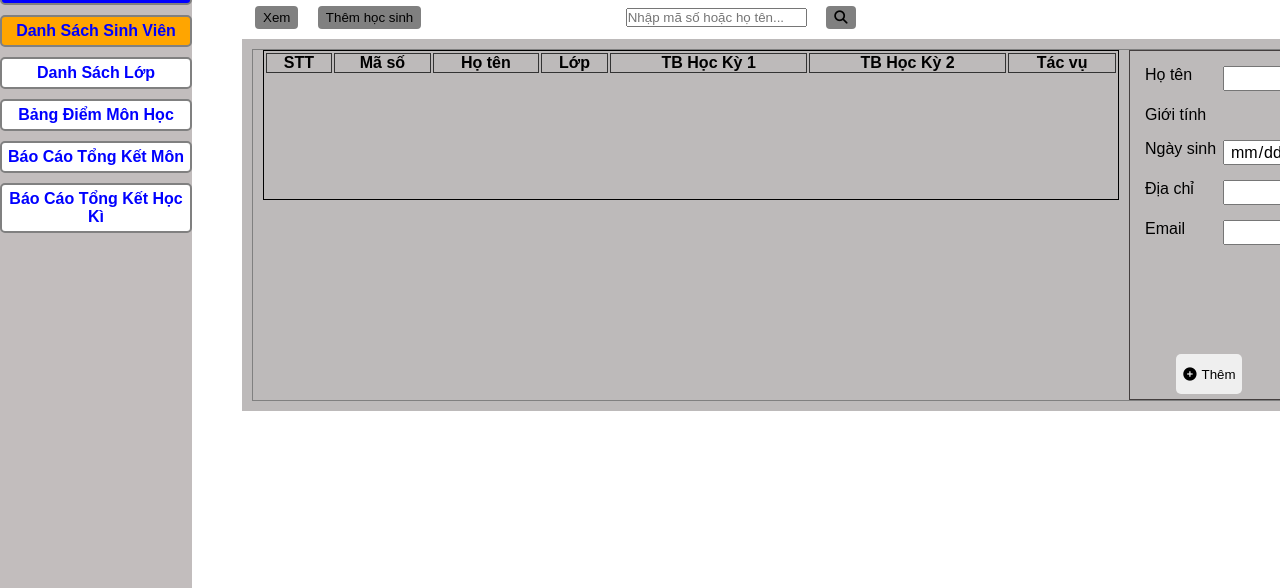
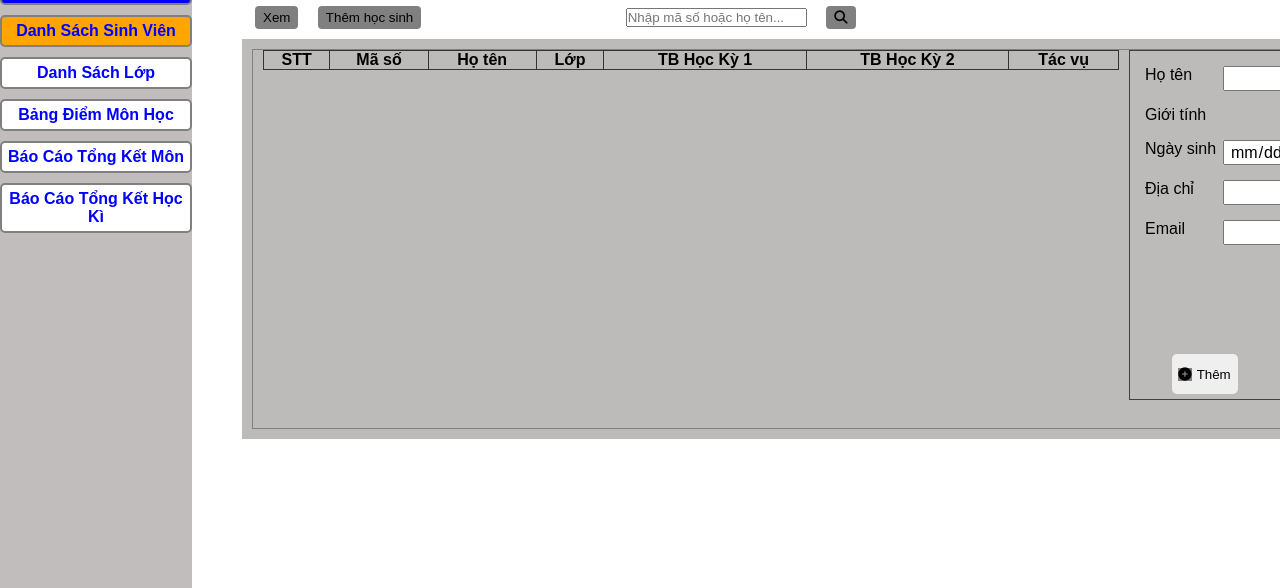
Before and after one commit to NDinhChien/student-management, a plain HTML site: page client/student-list.html in a window 1280 px wide. Both pictures are taken after a click on the button "Thêm học sinh". Shown: the part 212-800 px from the top of the page. Drawn offline with Linux system fonts and the light colour scheme.

Commit message:
Sửa một số giao diện nhỏ

```diff
--- a/client/pages/student-list/student-list.js
+++ b/client/pages/student-list/student-list.js
@@ -99,6 +99,10 @@ function editableStuForm(event) {
     updateStuBtn.style.display = 'block';
     cancelBtn.style.display = 'block';
 }
+function resetStuForm(event) {
+    event.preventDefault();
+    stuForm.reset();
+}
 function isFormFullfilled() {
     const elements = document.querySelectorAll("#stu-form input");
     for (let x=1; x<elements.length; x++)  {
@@ -108,6 +112,7 @@ function isFormFullfilled() {
     }
     return true;
 }
+
 
 // Student Table
 const stuTableTbody = document.querySelector('#stu-table-tbody');
--- a/client/pages/student-list/student-list.scss
+++ b/client/pages/student-list/student-list.scss
@@ -110,7 +110,7 @@
               top: -20px;
               left: 26px;
               padding: 6px;
-              border: 1px solid black;
+
               border-radius: 5px;
               background-color: gray;
           }
@@ -152,7 +152,7 @@
 
               .main-content__info-top {
                   margin-bottom: 2px;
-                  border: 1px solid black;
+
                   height: 150px;
                   display: flex;
                   justify-content: space-around;
--- a/client/student-list.html
+++ b/client/student-list.html
@@ -11,7 +11,19 @@
         crossorigin="anonymous" referrerpolicy="no-referrer" />
     <title>Danh sách học sinh</title>
 </head>
+<style>
+i {
+    background-color: gray;
+    color: black;
+}
 
+table, th, td {
+    border-collapse: collapse;
+}
+th, td {
+    border-bottom: 'none';
+}
+</style>
 <body style="box-sizing: border-box;">
     <div class="container">
         <div class="sidebar">
@@ -61,8 +73,8 @@
               <input type="text" id="srch-stu-input" placeholder="Nhập mã số hoặc họ tên..."/>
               <button id="srch-stu-btn"><i class="fa fa-search"></i></button>
             </div>
-            <div class="main-content" style="height: auto;">
-                <div class="main-content__info" style="overflow:auto;">
+            <div class="main-content" style="height: 400px; overflow: visible;">
+                <div class="main-content__info" >
                     <div class="main-content__info-top" >
                         <table style="width:100%">
                             <thead>
@@ -127,9 +139,9 @@
                         </div>
                         <div class="main-content__action" style="margin-top: 10px;">
                             <button id="add-stu-btn"><i class="fa-solid fa-circle-plus"></i>Thêm</button>
-                            <button id="edit-stu-btn" onclick="editableStuForm(event);" style="padding: 5px 0;"><i class="fa-solid fa-pen"></i>Sửa</button>
+                            <button id="edit-stu-btn" onclick="editableStuForm(event);"><i class="fa-solid fa-pen"></i>Sửa</button>
                             <button id="update-stu-btn"><i class="fa-solid fa-pen"></i>Cập nhật</button>
-                            <input id ="reset-btn" type="reset" value='Làm mới' style="padding: 5px 0;">
+                            <button id ="reset-btn" onclick="resetStuForm(event);">Làm mới</button>
                             <button id="cancel-btn" type="button" onclick="document.querySelector('#stu-form').style.display='none';">Hủy </button>
                         </div>
                         <div id="inform-result">
```
Also changed, not shown: client/pages/student-list/student-list.css.
